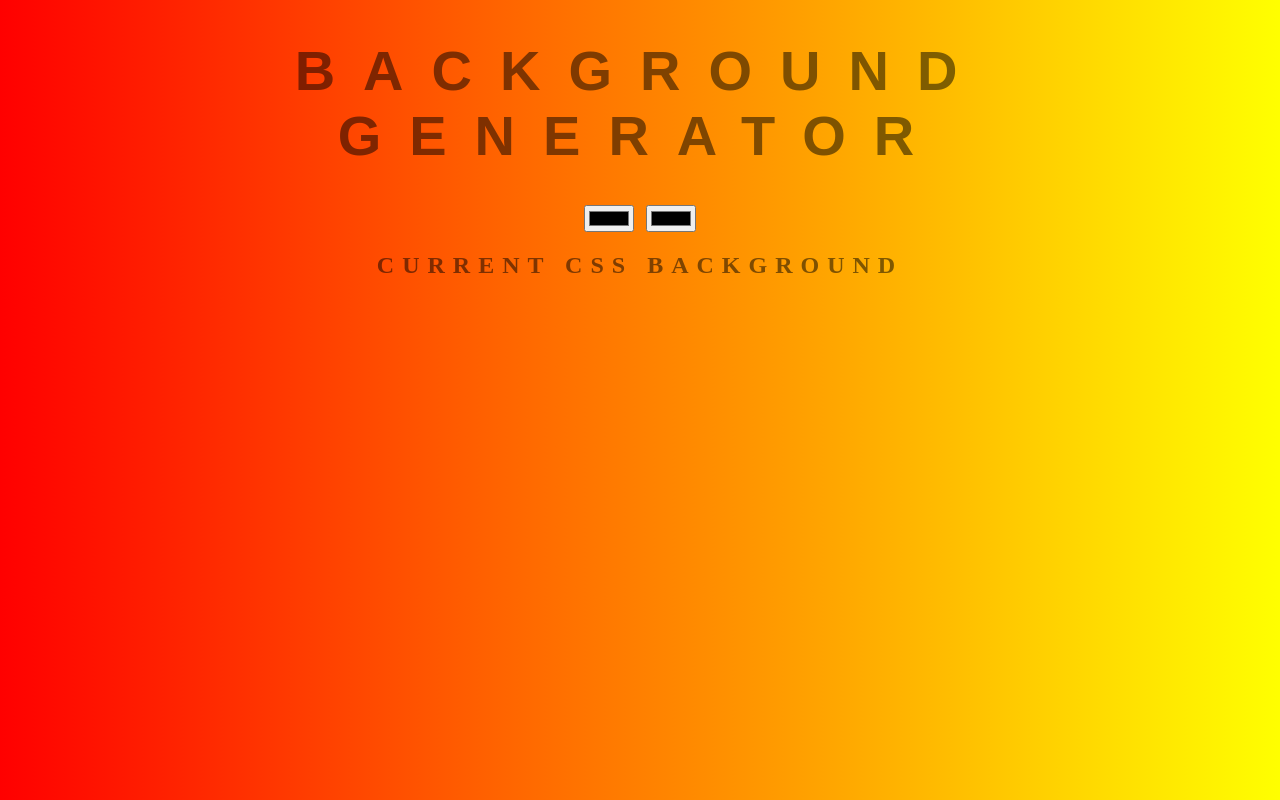
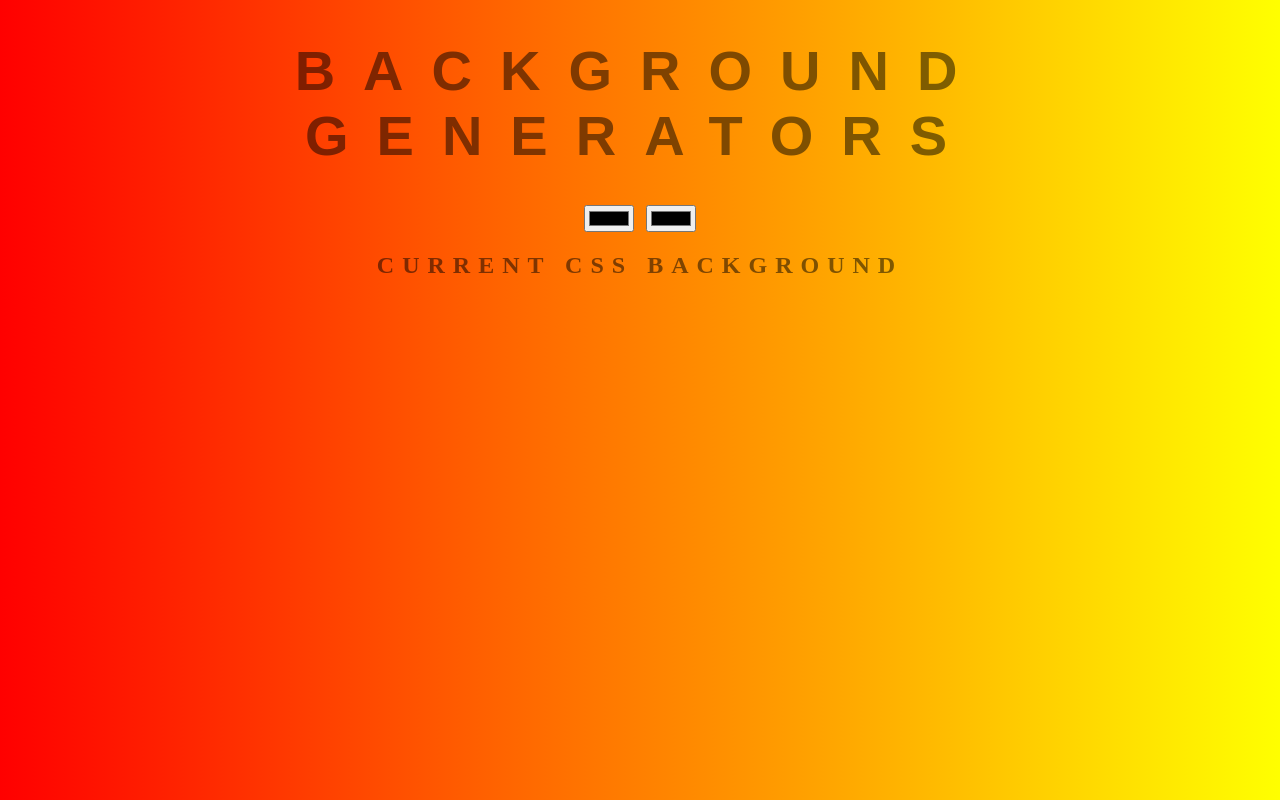
Before and after one commit to behroz2019/shopin-list, a plain HTML site: page index.html in a window 1280 px wide. Drawn offline with Linux system fonts and the light colour scheme.

Commit message:
cheng index

```diff
--- a/index.html
+++ b/index.html
@@ -5,7 +5,7 @@
 	<link rel="stylesheet" type="text/css" href="style.css">
 </head>
 <body id="gradient">
-	<h1>Background Generator</h1>
+	<h1>BACKGROUND GENERATORS</h1>
 	<input class="color1" type="color" name="color1">
 	<input class="color2" type="color" name="color2">
 	<h2>Current CSS background</h2>
```
